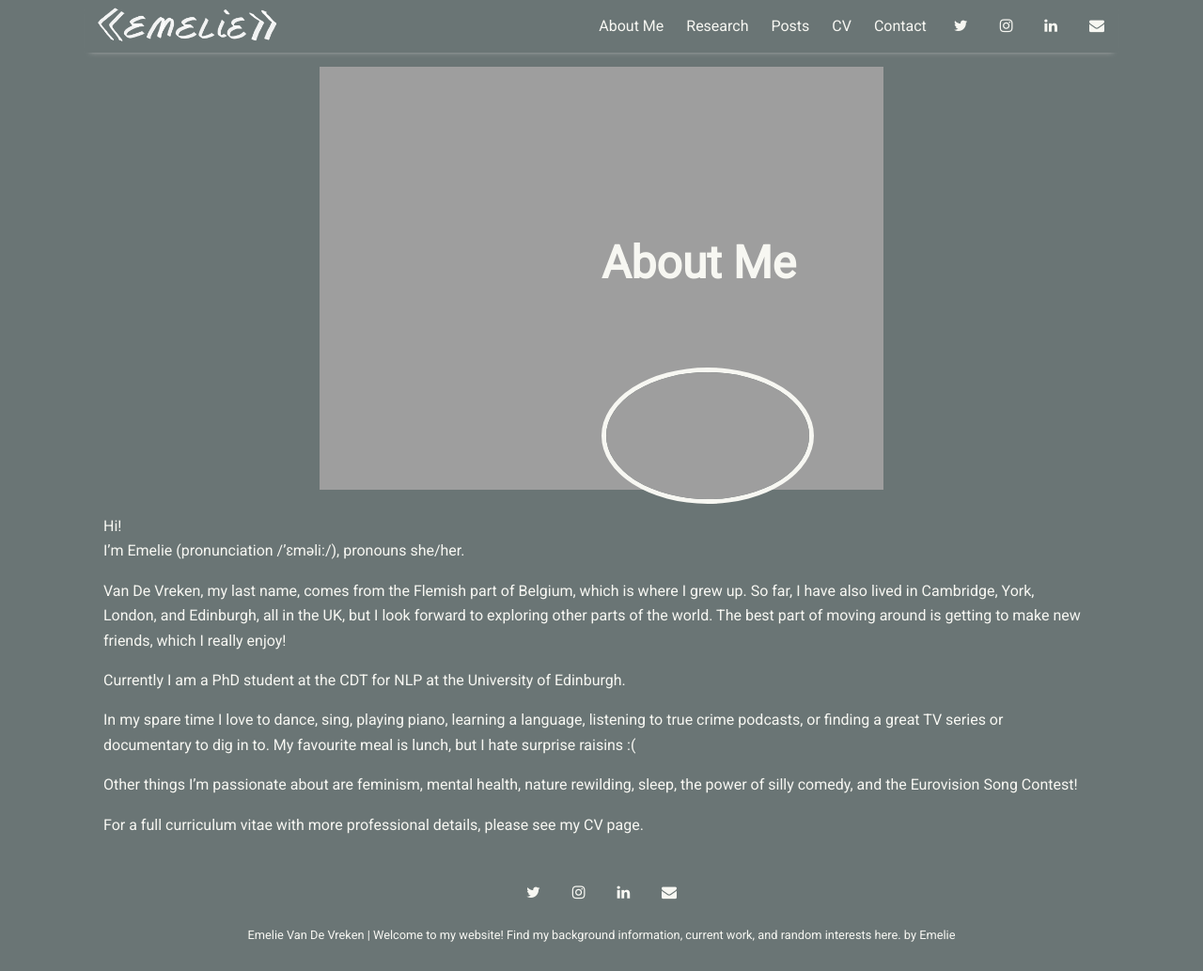
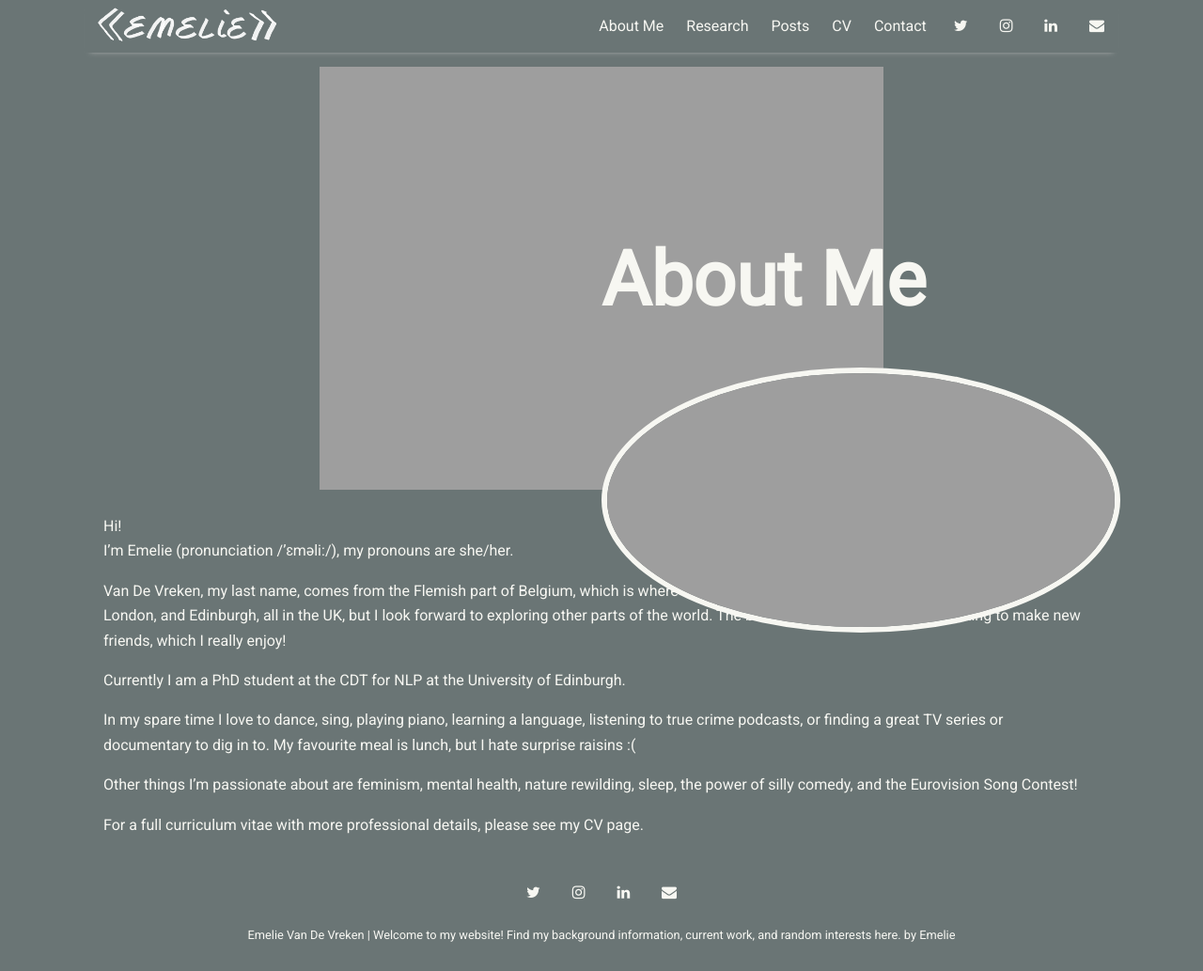
Before and after one commit to evdv/evdv.github.io, a Jekyll site: the page built from _pages/about.md, in a window 1280 px wide and 1033 px high. Shown: the whole window at 94% size. Built offline with Jekyll 4.4.1, drawn with Linux system fonts in a browser that asks for light colours; nearby versions of some CDN libraries.

Commit message:
More aobut page updates

```diff
--- a/_pages/about.md
+++ b/_pages/about.md
@@ -7,7 +7,7 @@ round-image: me/selfie.jpg
 ---
 
 Hi!\\
-I'm Emelie (pronunciation <a href="https://www.howtopronounce.com/emelie" id="textlinks">/'ɛməli:/</a>), pronouns she/her.
+I'm Emelie (pronunciation <a href="https://www.howtopronounce.com/emelie" id="textlinks">/'ɛməli:/</a>), my pronouns are she/her.
 
 Van De Vreken, my last name, comes from the Flemish part of Belgium, which is where I grew up.
 So far, I have also lived in Cambridge, York, London, and Edinburgh, all in the UK, but I look forward to exploring other parts of the world.
--- a/_sass/_page.scss
+++ b/_sass/_page.scss
@@ -52,7 +52,7 @@
   left: 50%;
   //transform: translate(-50%, -50%);
   font-weight: bold;
-  font-size: 3rem;
+  font-size: 5rem;
   background-color: rgba(255, 255, 255, 0.0);
 }
 
@@ -61,10 +61,10 @@
   top: 70%;
   left: 50%;
   z-index: 2;
-  width: 20%;
-  height: 30%;
+  width: 50%;
+  height: 60%;
   border-radius: 50%;
-  border: 5px solid $brand-color;
+  border: 6px solid $brand-color;
 }
 
 @media (max-width: $container-width) {
```
